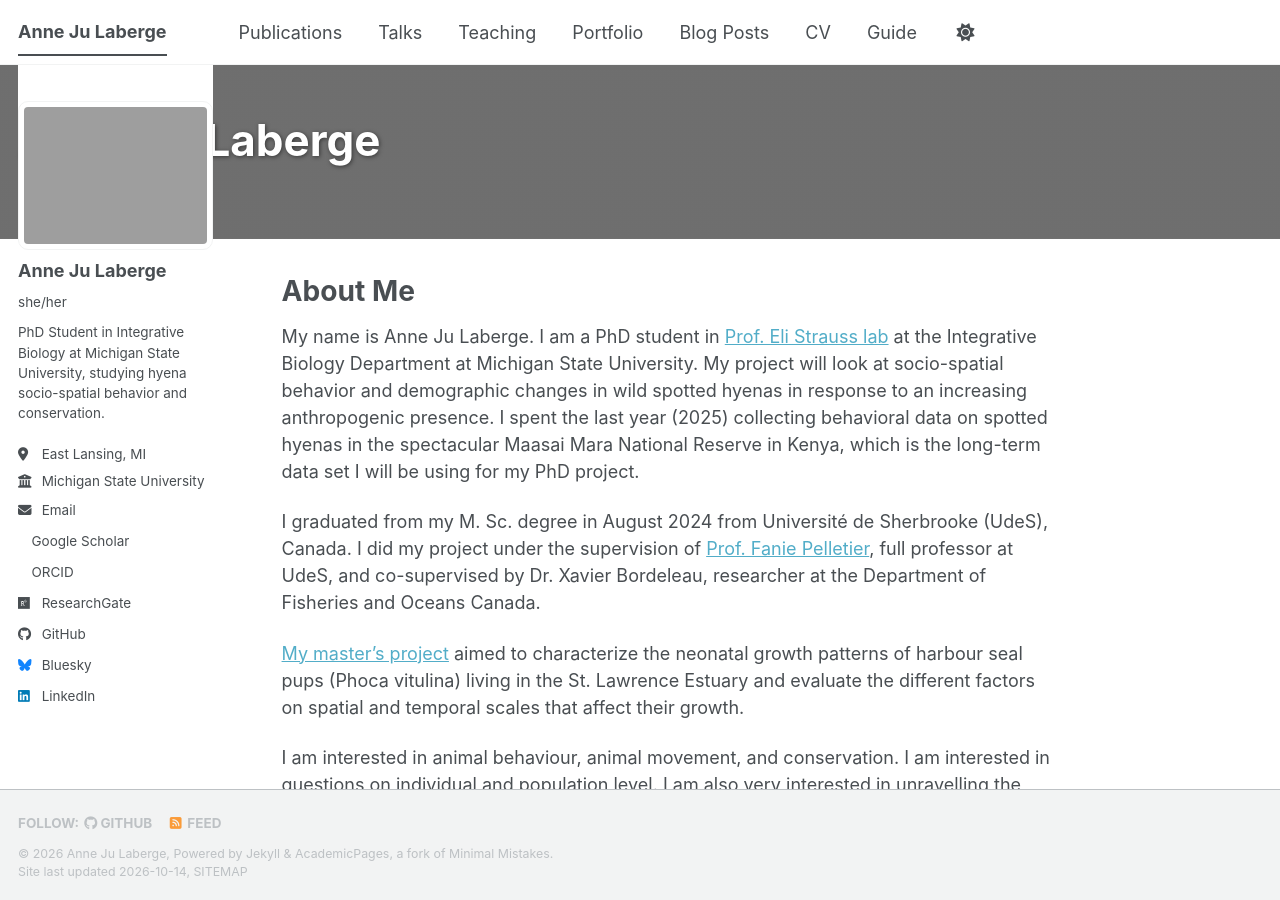
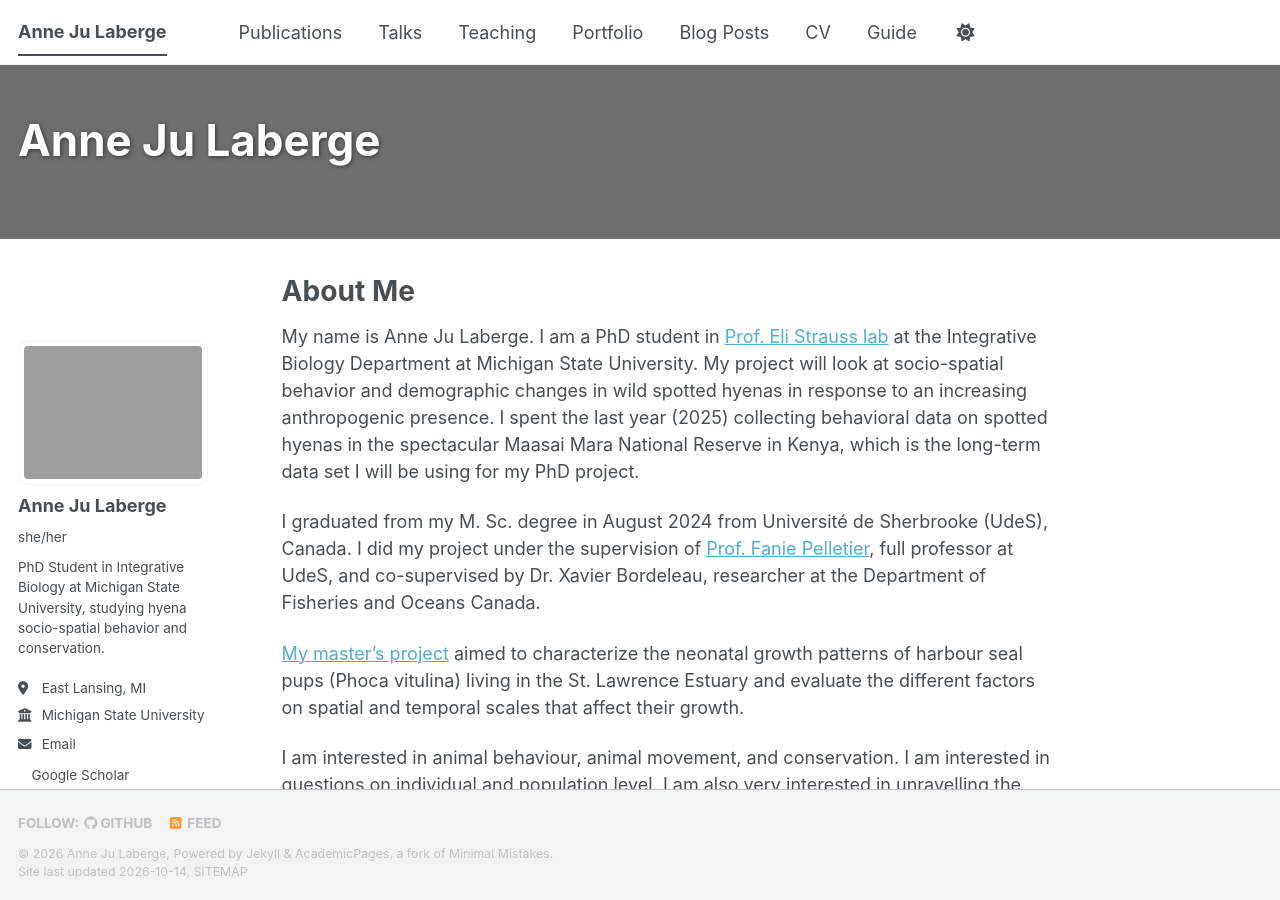
Before and after one commit to AnneJuL/annejul.github.io, a Jekyll site: the page built from _pages/about.md, in a window 1280 px wide and 900 px high. Built offline with Jekyll 4.4.1, drawn with Linux system fonts in a browser that asks for light colours; a style sheet for code colours, icons or effects is not loaded.

Commit message:
Make sidebar not sticky
Updated sidebar styling to remove sticky positioning.

```diff
--- a/assets/css/main.scss
+++ b/assets/css/main.scss
@@ -51,3 +51,8 @@ body {
   border-radius: 10px !important;
   max-width: 200px;
 }
+/* Make sidebar not sticky */
+.sidebar.sticky {
+  position: relative !important;
+  top: 0 !important;
+}
```
